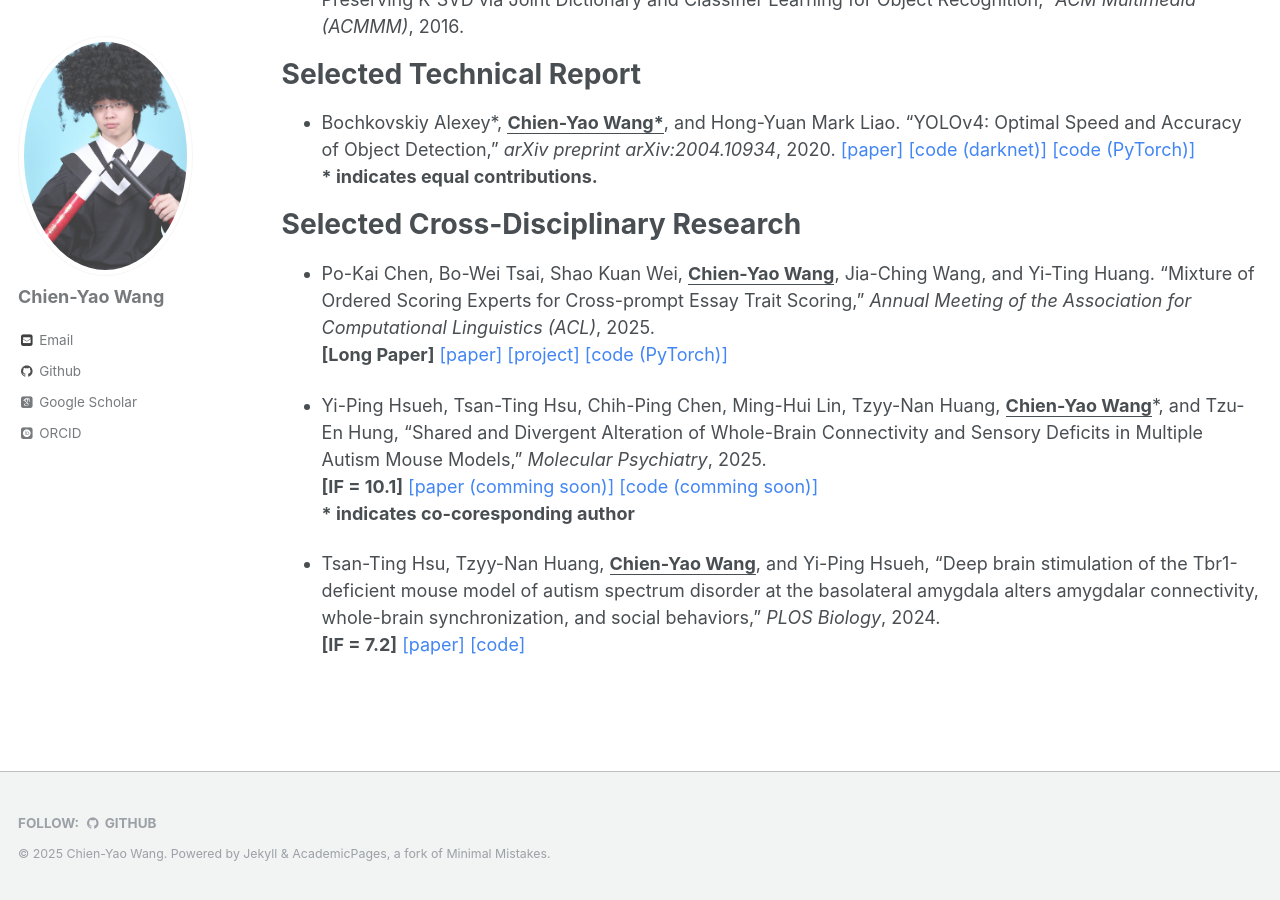
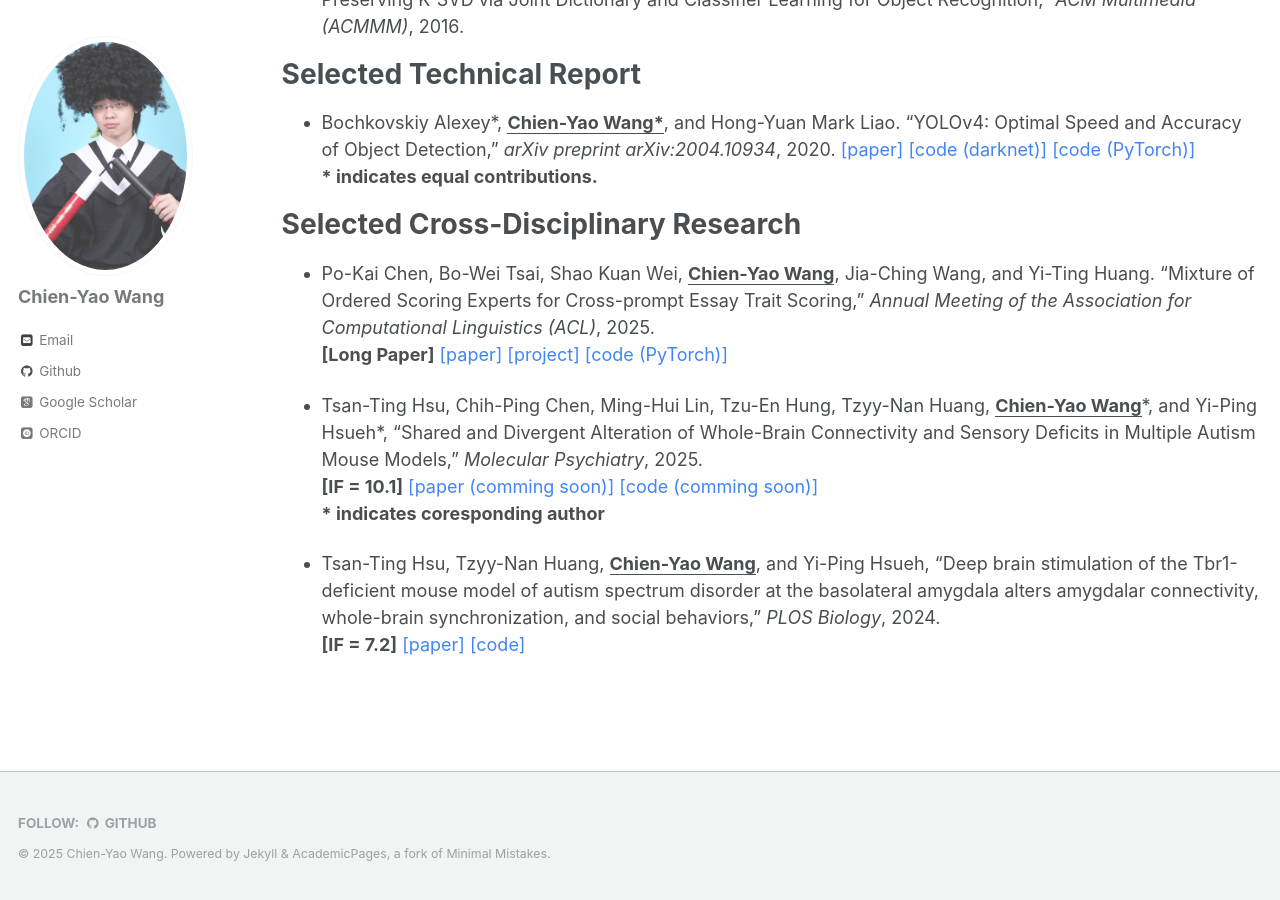
Before and after one commit to WongKinYiu/WongKinYiu.github.io, a Jekyll site: the page built from _pages/publications.md, in a window 1280 px wide and 900 px high, scrolled down 2822 px. Built offline with Jekyll 4.4.1, drawn with Linux system fonts in a browser that asks for light colours; some web fonts are replaced.

```diff
--- a/_pages/publications.md
+++ b/_pages/publications.md
@@ -171,11 +171,11 @@ Selected Cross-Disciplinary Research
   <span style="color:#4285F4">[[project]](https://antslabtw.github.io/MOOSE)</span>
   <span style="color:#4285F4">[[code (PyTorch)]](https://github.com/antslabtw/MOOSE-AES)</span>
 
-* Yi-Ping Hsueh, Tsan-Ting Hsu, Chih-Ping Chen, Ming-Hui Lin, Tzyy-Nan Huang, <strong><U>Chien-Yao Wang</U></strong>\*, and Tzu-En Hung, “Shared and Divergent Alteration of Whole-Brain Connectivity and Sensory Deficits in Multiple Autism Mouse Models,” <I>Molecular Psychiatry</I>, 2025.
+* Tsan-Ting Hsu, Chih-Ping Chen, Ming-Hui Lin, Tzu-En Hung, Tzyy-Nan Huang, <strong><U>Chien-Yao Wang</U></strong>\*, and Yi-Ping Hsueh\*, “Shared and Divergent Alteration of Whole-Brain Connectivity and Sensory Deficits in Multiple Autism Mouse Models,” <I>Molecular Psychiatry</I>, 2025.
   <br> <strong>[IF = 10.1]</strong>
   <span style="color:#4285F4">[[paper (comming soon)]]()</span>
   <span style="color:#4285F4">[[code (comming soon)]]()</span>
-  <br> <strong>\* indicates co-coresponding author</strong>
+  <br> <strong>\* indicates coresponding author</strong>
 
 * Tsan-Ting Hsu, Tzyy-Nan Huang, <strong><U>Chien-Yao Wang</U></strong>, and Yi-Ping Hsueh, “Deep brain stimulation of the Tbr1-deficient mouse model of autism spectrum disorder at the basolateral amygdala alters amygdalar connectivity, whole-brain synchronization, and social behaviors,” <I>PLOS Biology</I>, 2024.
   <br> <strong>[IF = 7.2]</strong>
```
